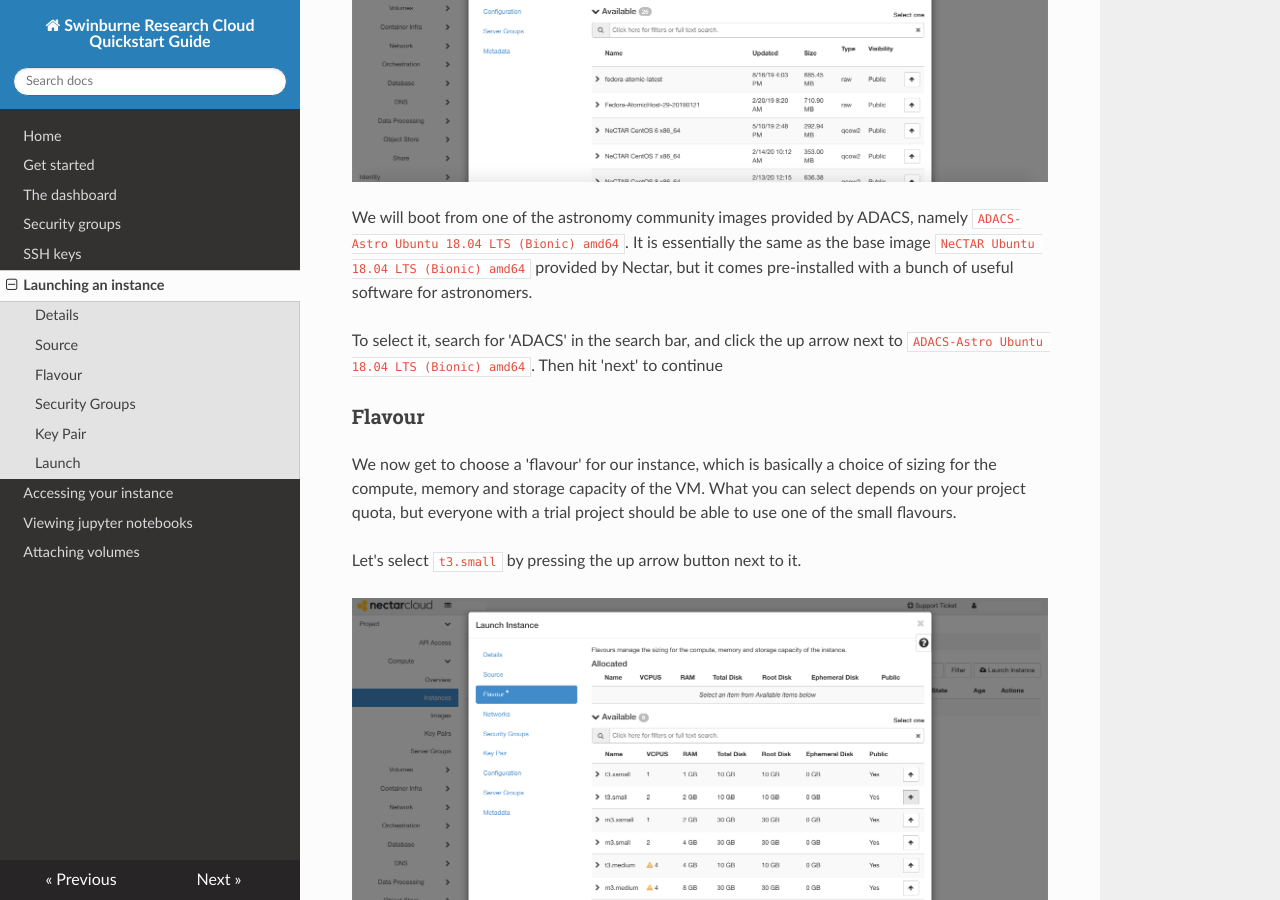
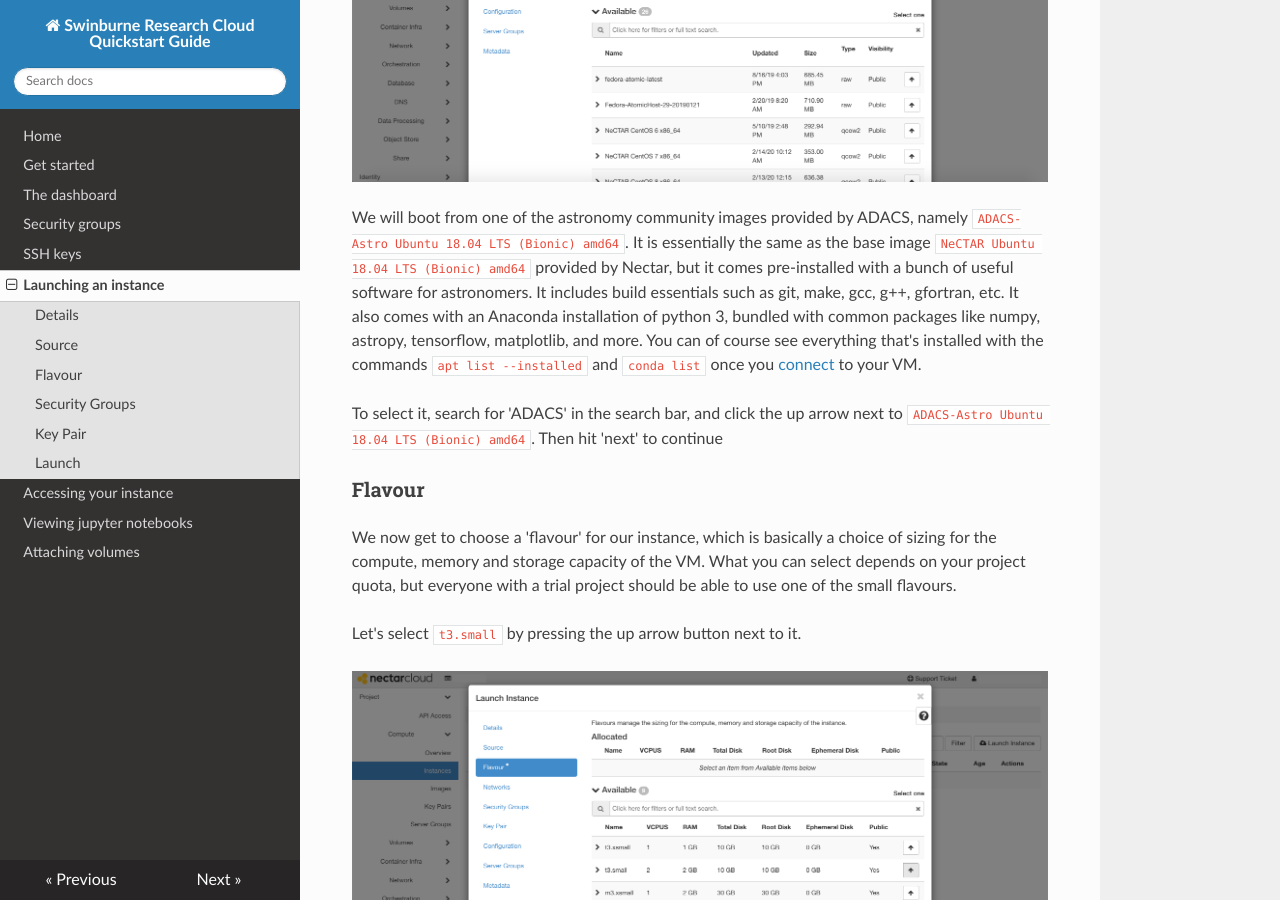
Before and after one commit to ADACS-Australia/swinburne-rc-docs, an MkDocs documentation site: the page built from docs/launching-instance.md, in a window 1280 px wide and 900 px high, scrolled down 1578 px. Built offline with MkDocs 1.6.1, drawn with Linux system fonts in a browser that asks for light colours; nearby versions of some CDN libraries.

Commit message:
added info about astro image

```diff
--- a/docs/launching-instance.md
+++ b/docs/launching-instance.md
@@ -24,6 +24,9 @@ Community images are created and shared by other Nectar users and are visible to
 ![](images/launch_instance_source.png)
 
 We will boot from one of the astronomy community images provided by ADACS, namely `ADACS-Astro Ubuntu 18.04 LTS (Bionic) amd64`. It is essentially the same as the base image `NeCTAR Ubuntu 18.04 LTS (Bionic) amd64` provided by Nectar, but it comes pre-installed with a bunch of useful software for astronomers.
+It includes build essentials such as git, make, gcc, g++, gfortran, etc.
+It also comes with an Anaconda installation of python 3, bundled with common packages like numpy, astropy, tensorflow, matplotlib, and more.
+You can of course see everything that's installed with the commands `apt list --installed` and `conda list` once you [connect](../accessing-instance/) to your VM.
 
 To select it, search for 'ADACS' in the search bar, and click the up arrow next to `ADACS-Astro Ubuntu 18.04 LTS (Bionic) amd64`. Then hit 'next' to continue
 
```
